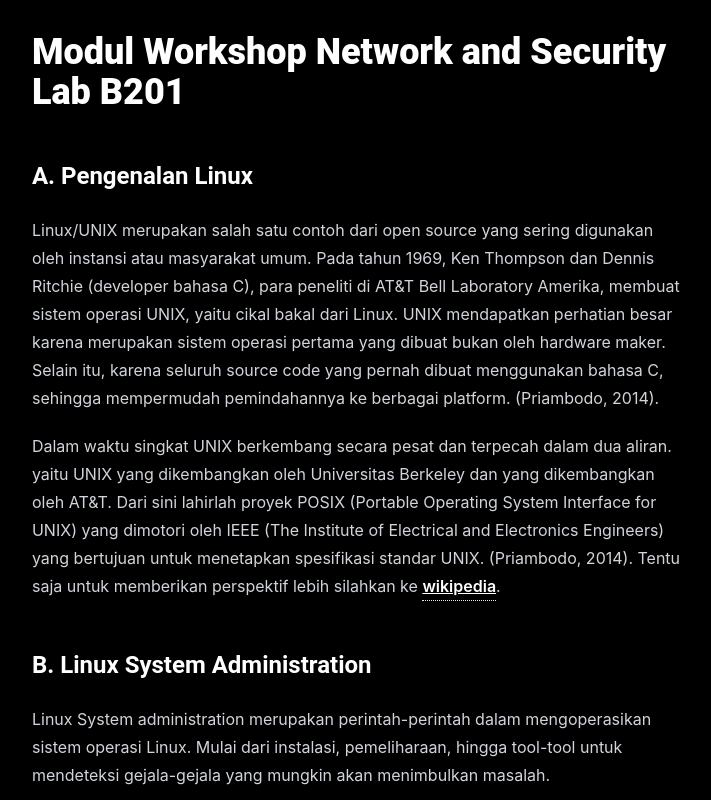
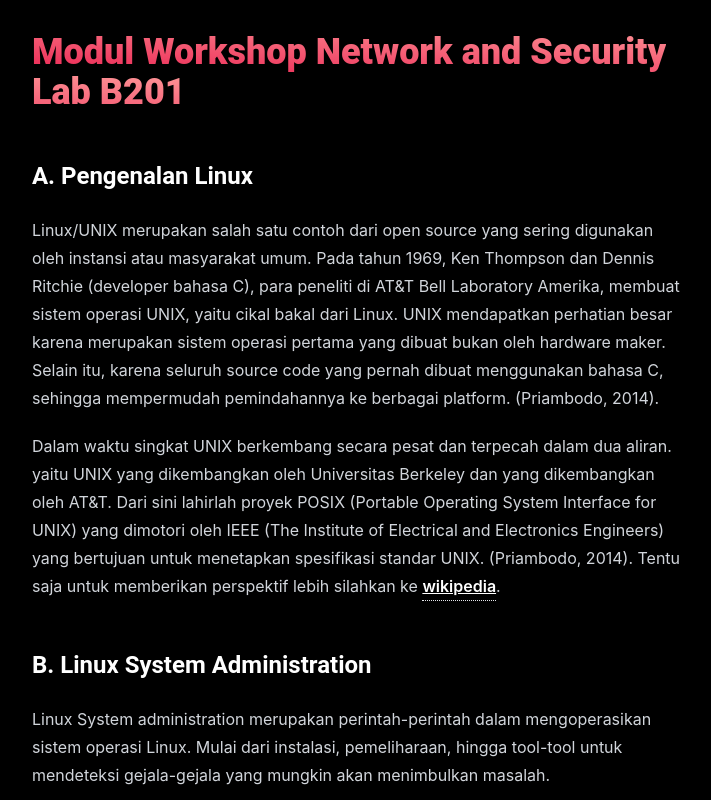
Before and after one commit to LordRonz/workshop-netsec-b201, a Next.js app: page / in a window 1280 px wide. Shown: the top 800 px of the page, without its empty margins (280-991 px from the left). Built offline with nearby package versions, Linux system fonts and the light colour scheme; no server answers.

Commit message:
feat: accent component

```diff
--- /dev/null
+++ b/src/components/Accent.tsx
@@ -0,0 +1,20 @@
+import clsx from 'clsx';
+
+export type AccentType = React.ComponentPropsWithoutRef<'span'>;
+
+const Accent = ({ children, className }: AccentType) => {
+  return (
+    <span
+      className={clsx(
+        'transition-colors',
+        // 'from-primary-300/40 to-primary-400/40 via-primary-300/40',
+        'text-transparent bg-clip-text bg-gradient-to-tr from-primary-300 to-primary-100',
+        className
+      )}
+    >
+      {children}
+    </span>
+  );
+};
+
+export default Accent;
--- a/src/contents/index.mdx
+++ b/src/contents/index.mdx
@@ -1,8 +1,11 @@
 import Button from '@/components/buttons/Button';
 import ArrowLink from '@/components/links/ArrowLink';
 import CustomLink from '@/components/links/CustomLink';
+import Accent from '@/components/Accent';
 
-# Modul Workshop Network and Security Lab B201
+<h1>
+  <Accent>Modul Workshop Network and Security Lab B201</Accent>
+</h1>
 
 ## A. Pengenalan Linux
 
```
